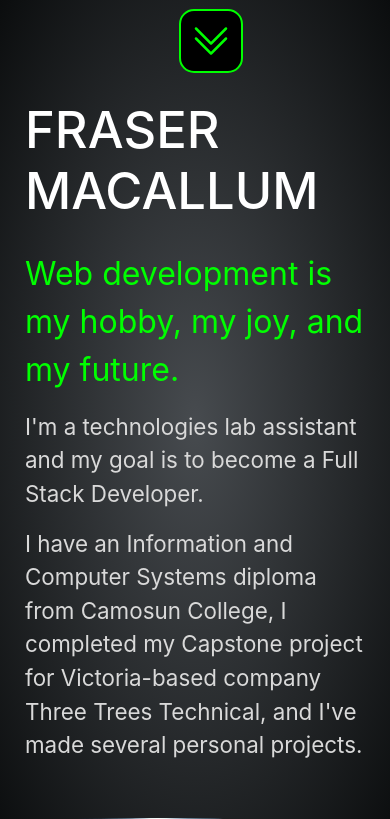
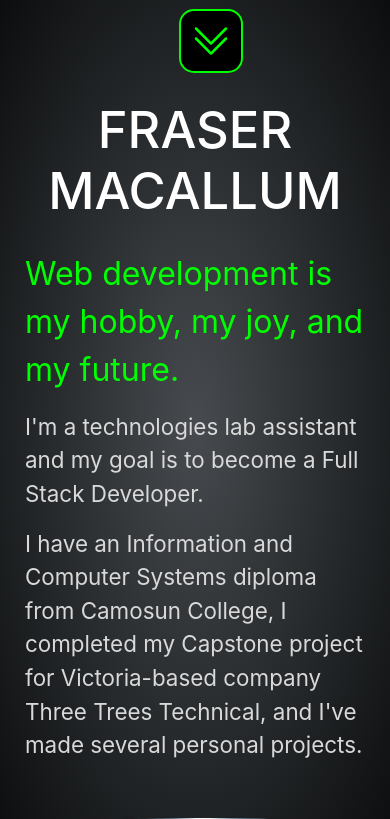
Before and after one commit to frayfray248/fraser-portfolio, a React (Create React App) app: page / in a window 390 px wide. Shown: the top 819 px of the page. Built offline with nearby package versions, Linux system fonts and the light colour scheme.

Commit message:
centered pictures on mobile

```diff
--- a/src/Components/Navbar.js
+++ b/src/Components/Navbar.js
@@ -2,6 +2,7 @@ import styled from "styled-components"
 import Brand from "./Brand"
 import { device } from "../device/device";
 import { useState } from "react";
+
 
 const Nav = styled.nav`
 
--- a/src/Components/SectionHeading.js
+++ b/src/Components/SectionHeading.js
@@ -2,6 +2,8 @@ import styled from 'styled-components'
 
 
 const StyledH1 = styled.h1`
+
+    text-align: center;
 
     @media (max-width: 768px) {
         font-size: 13vw;
--- a/src/Layout/PortfolioRow.js
+++ b/src/Layout/PortfolioRow.js
@@ -5,7 +5,7 @@ const PortfolioRow = styled.div`
     flex-direction: row;
     flex-wrap: wrap;
     gap: 40px;
-    justify-content: ${props => props.justifyContent};
+    justify-content: ${props => props.justifyContent ? props.justifyContent : "center"};
 `
 
 export default PortfolioRow
--- a/src/Sections/Landing.js
+++ b/src/Sections/Landing.js
@@ -16,7 +16,7 @@ const Landing = ({ img }) => {
     return (
         <PortfolioSection>
             <SectionHeading>FRASER MACALLUM</SectionHeading>
-            <PortfolioRow>
+            <PortfolioRow justifyContent="center">
                 <PortfolioCol>
                     <PortfolioText type="highlight" size="2">
                         Web development is my hobby, my joy, and my future.
--- a/src/Sections/Projects.js
+++ b/src/Sections/Projects.js
@@ -22,7 +22,7 @@ const Projects = () => {
     return (
         <PortfolioSection sectionId="projects">
             <SectionHeading>Projects</SectionHeading>
-            <PortfolioRow>
+            <PortfolioRow justifyContent="start">
                 <Project
                     title='Three Trees Calendar'
                     img={threeTreesPic}
--- a/src/Sections/Skills.js
+++ b/src/Sections/Skills.js
@@ -77,7 +77,7 @@ const skillsData = [
 const Skills = () => (
     <PortfolioSection sectionId="skills">
         <SectionHeading>Skills</SectionHeading>
-        <PortfolioRow>
+        <PortfolioRow justifyContent="start">
             {skillsData.map((skill, index) =>
                 <PortfolioCol key={index} mWidth="300">
                     <Skill name={skill.name} description={skill.description} iconId={skill.iconId} links={skill.links}/>
```
